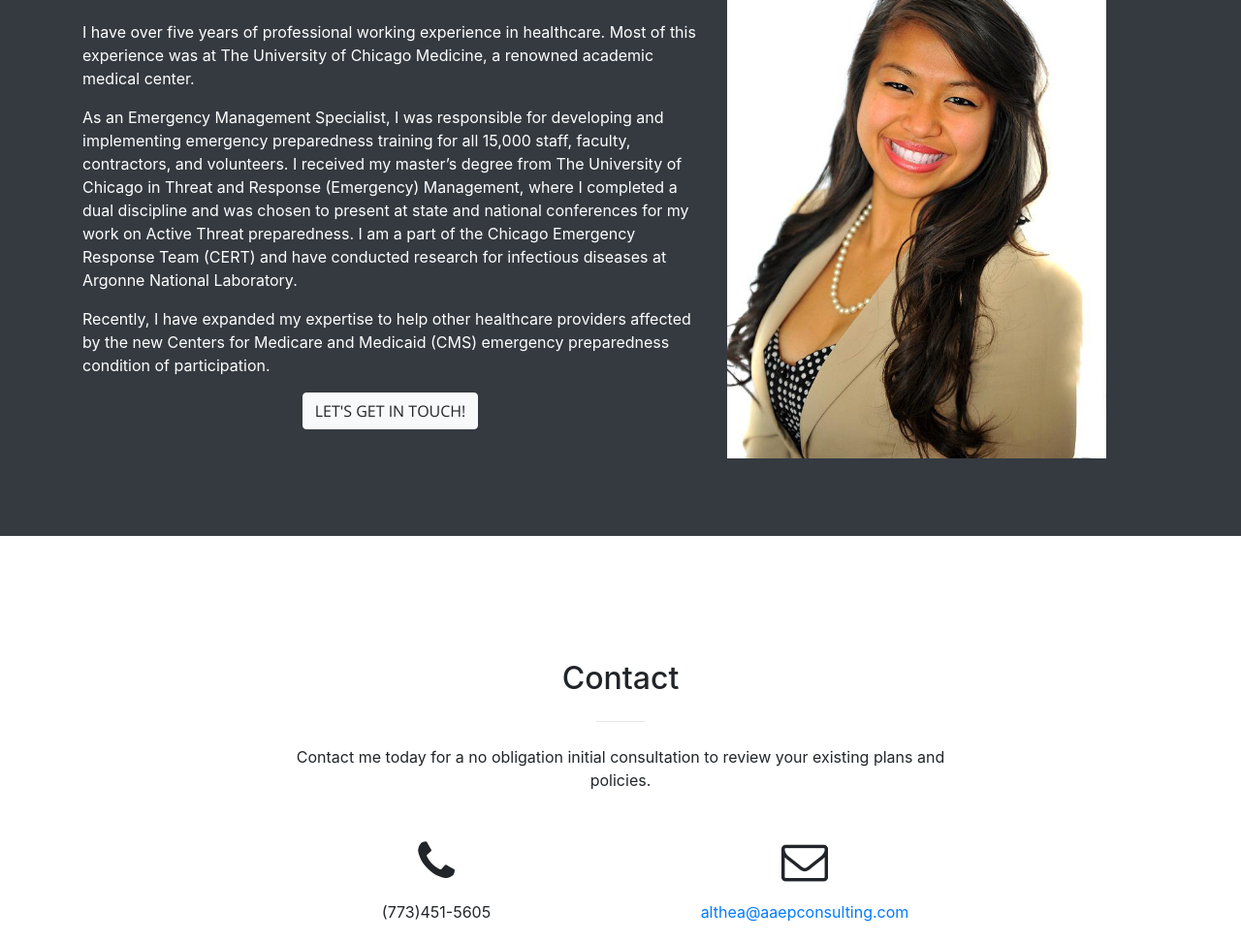
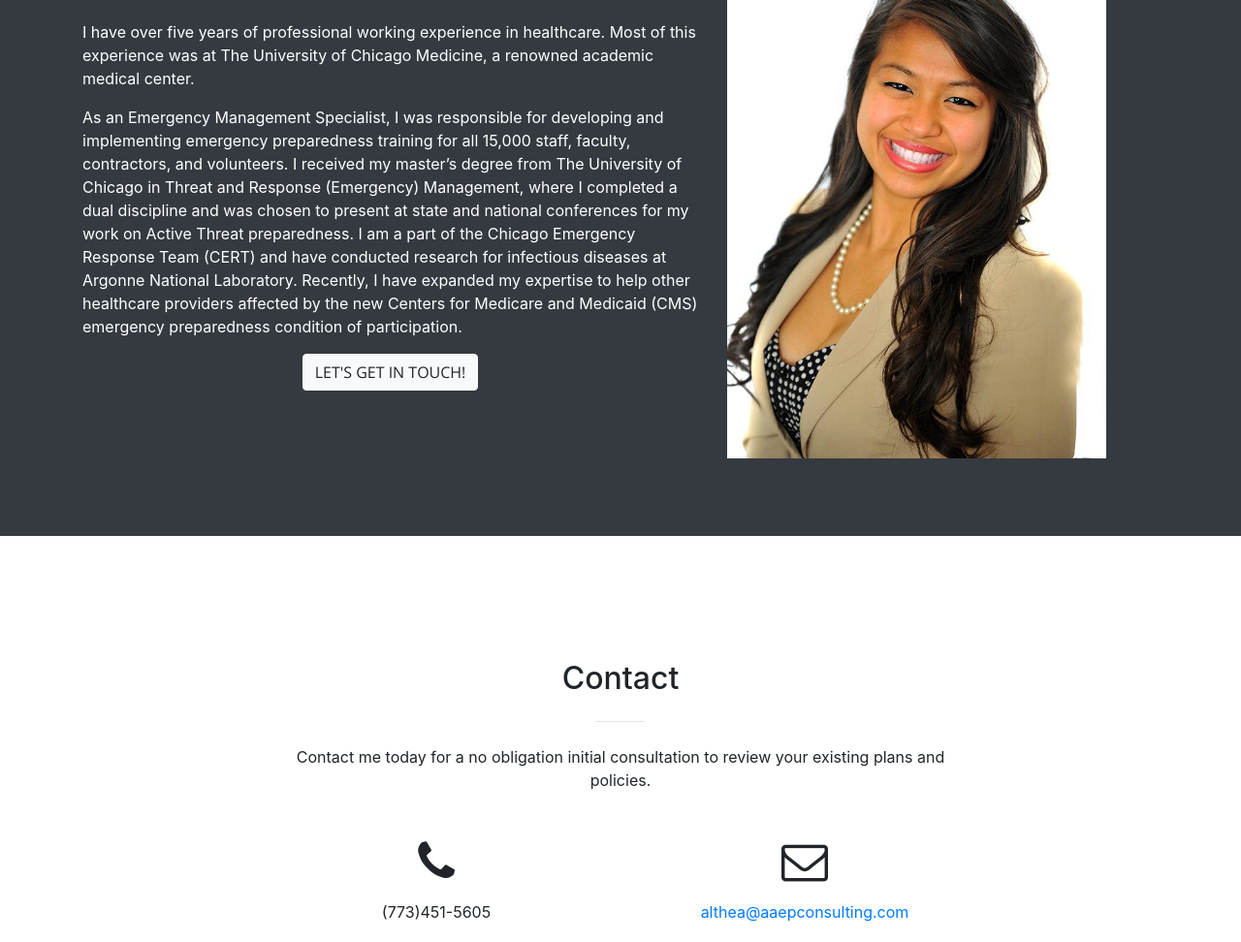
Before and after one commit to Seasonings/Seasonings.github.io, a website with bundled scripts: page index.html in a window 1280 px wide. Shown: the part 2329-3301 px from the top of the page at 97% size. Built offline with nearby package versions, Linux system fonts and the light colour scheme.

Commit message:
changed about me description

```diff
--- a/index.html
+++ b/index.html
@@ -137,9 +137,9 @@
             <hr class="my-4">
             <p class="text-left sr-about">I have over five years of professional working experience in healthcare.  Most of this experience was at The University of Chicago Medicine, a renowned academic medical center.
             </p>
-            <p class="text-left sr-about">As an Emergency Management Specialist, I was responsible for developing and implementing emergency preparedness training for all 15,000 staff, faculty, contractors, and volunteers.  I received my master’s degree from The University of Chicago in Threat and Response (Emergency) Management, where I completed a dual discipline and was chosen to present at state and national conferences for my work on Active Threat preparedness.  I am a part of the Chicago Emergency Response Team (CERT) and have conducted research for infectious diseases at Argonne National Laboratory.
+            <p class="text-left sr-about">As an Emergency Management Specialist, I was responsible for developing and implementing emergency preparedness training for all 15,000 staff, faculty, contractors, and volunteers.  I received my master’s degree from The University of Chicago in Threat and Response (Emergency) Management, where I completed a dual discipline and was chosen to present at state and national conferences for my work on Active Threat preparedness.  I am a part of the Chicago Emergency Response Team (CERT) and have conducted research for infectious diseases at Argonne National Laboratory. Recently, I have expanded my expertise to help other healthcare providers affected by the new Centers for Medicare and Medicaid
+            (CMS) emergency preparedness condition of participation.
             </p>
-            <p class="text-left sr-about">Recently, I have expanded my expertise to help other healthcare providers affected by the new Centers for Medicare and Medicaid (CMS) emergency preparedness condition of participation.</p>
             <a class="btn btn-light btn-xl js-scroll-trigger sr-button-about" href="#contact">Let's get in touch!</a>
           </div>
           <div class="col-lg-5">
```
